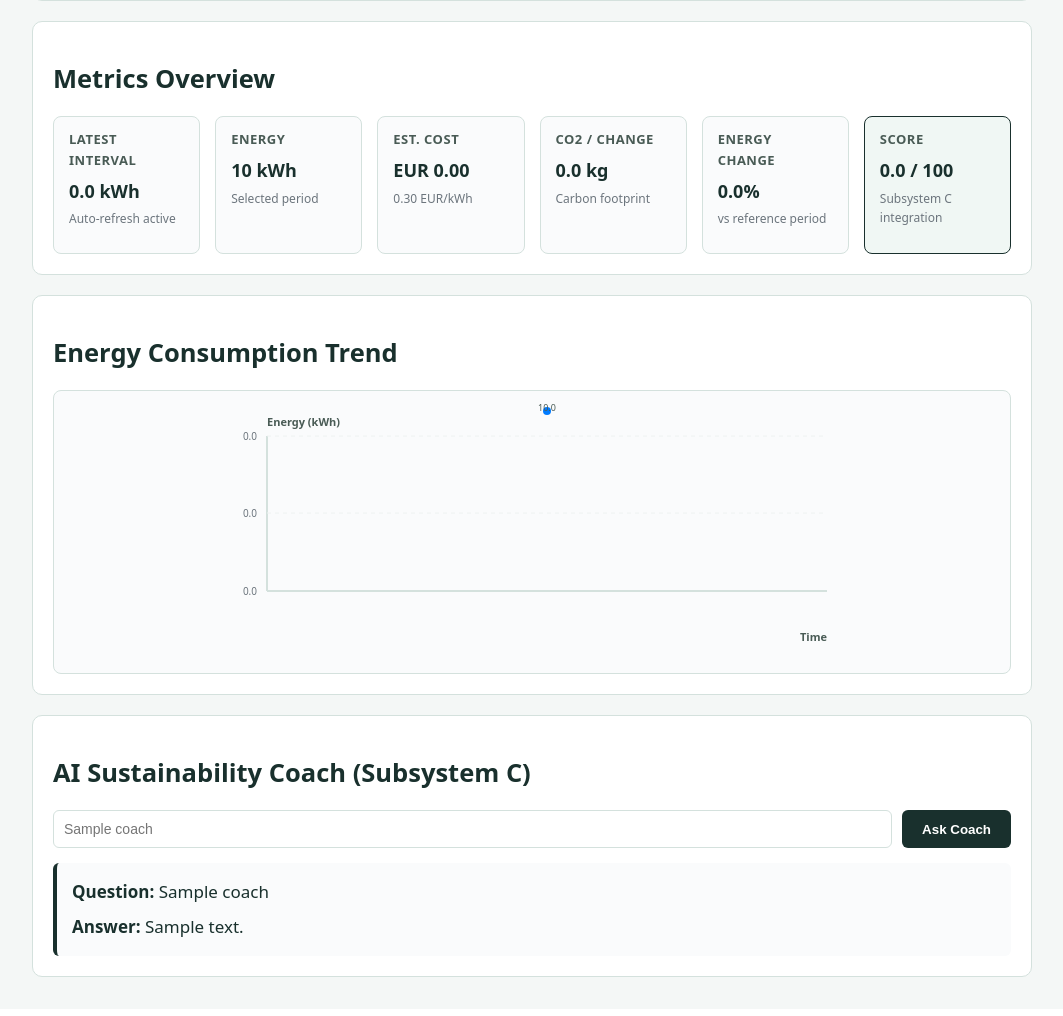
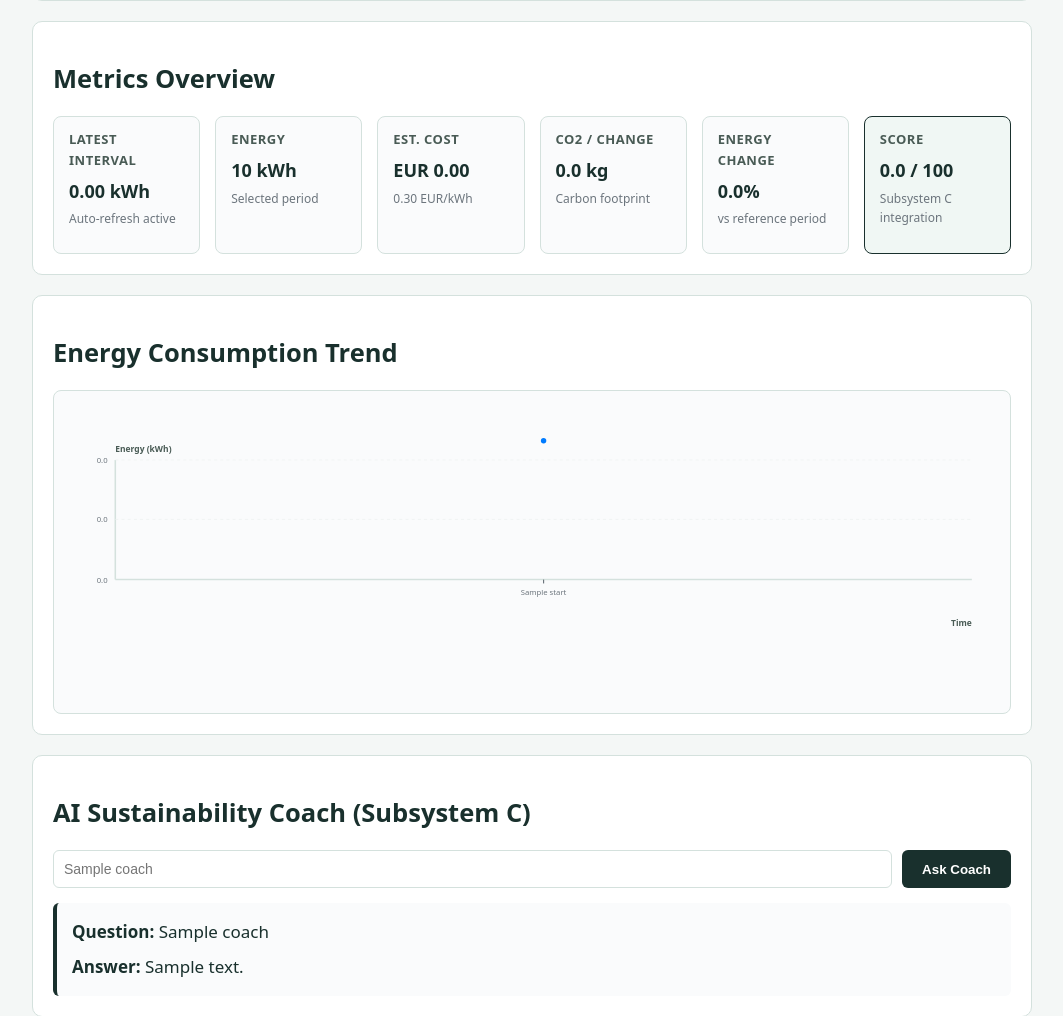
Before and after one commit to danial-rafiee/Capstone-Project, a Flask app: template smart_energy/web/templates/dashboard.html in a window 1280 px wide. Shown: the part 469-1485 px from the top of the page, without its empty margins (108-1171 px from the left). Before the commit the page ends 1446 px from the top, so only its background shows below. Run offline with Flask 3, Linux system fonts and the light colour scheme; the template is opened without the code that fills it: most values are stand-ins (such as "Sample title", 1, 10 or a date in 2020).

Commit message:
Refactor dashboard UI, improve SVG chart width, clean time axis labels, and update metric formatting

```diff
--- a/smart_energy/web/templates/dashboard.html
+++ b/smart_energy/web/templates/dashboard.html
@@ -44,8 +44,8 @@
       margin-top: 4px;
     }
 
-    /* SVG line chart styling */
-    .chart-container { background: #fafbfc; border: 1px solid #d4e1dd; border-radius: 8px; padding: 20px 15px 15px 15px; margin-top: 15px; }
+    /* SVG line chart styling with horizontal scroll support */
+    .chart-container { background: #fafbfc; border: 1px solid #d4e1dd; border-radius: 8px; padding: 20px 15px 35px 15px; margin-top: 15px; overflow-x: auto; }
   </style>
 </head>
 <body>
@@ -74,10 +74,10 @@
   <section>
     <h2>Metrics Overview</h2>
     <div class="cards-grid">
-      <!-- Card 1: Latest interval -->
+      <!-- Card 1: Latest interval (updated to 2 decimal places) -->
       <div class="metric-card">
         <h3>Latest interval</h3>
-        <p class="value">{{ '%.1f'|format(latest_interval_kwh) }} kWh</p>
+        <p class="value">{{ '%.2f'|format(latest_interval_kwh) }} kWh</p>
         <p class="subtext">Auto-refresh active</p>
       </div>
 
@@ -126,53 +126,60 @@
     </div>
   </section>
 
-  <!-- SVG Line Chart section -->
+  <!-- SVG Line Chart section with sparse clean date labels -->
   <section>
     <h2>Energy Consumption Trend</h2>
     {% if energy_series %}
       <div class="chart-container">
-        <svg viewBox="0 0 650 240" width="100%" height="240" style="overflow: visible;">
+        <svg viewBox="0 0 1200 260" width="100%" height="260" style="overflow: visible; min-width: 900px;">
           <text x="60" y="15" font-size="11" font-weight="bold" fill="#495b55">Energy (kWh)</text>
-          <text x="620" y="230" font-size="11" font-weight="bold" text-anchor="end" fill="#495b55">Time</text>
+          <text x="1170" y="240" font-size="11" font-weight="bold" text-anchor="end" fill="#495b55">Time</text>
 
           <line x1="60" y1="25" x2="60" y2="180" stroke="#d4e1dd" stroke-width="2" />
-          <line x1="60" y1="180" x2="620" y2="180" stroke="#d4e1dd" stroke-width="2" />
+          <line x1="60" y1="180" x2="1170" y2="180" stroke="#d4e1dd" stroke-width="2" />
 
-          <line x1="60" y1="25" x2="620" y2="25" stroke="#eef2f1" stroke-dasharray="4" />
-          <line x1="60" y1="102" x2="620" y2="102" stroke="#eef2f1" stroke-dasharray="4" />
+          <line x1="60" y1="25" x2="1170" y2="25" stroke="#eef2f1" stroke-dasharray="4" />
+          <line x1="60" y1="102" x2="1170" y2="102" stroke="#eef2f1" stroke-dasharray="4" />
 
           <text x="50" y="29" font-size="10" text-anchor="end" fill="#6c757d">{{ '%.1f'|format(max_energy) }}</text>
           <text x="50" y="106" font-size="10" text-anchor="end" fill="#6c757d">{{ '%.1f'|format(max_energy / 2) }}</text>
           <text x="50" y="184" font-size="10" text-anchor="end" fill="#6c757d">0.0</text>
-
-          <text x="60" y="200" font-size="10" text-anchor="start" fill="#6c757d">{{ time_range.start }}</text>
-          <text x="620" y="200" font-size="10" text-anchor="end" fill="#6c757d">{{ time_range.end }}</text>
 
           {% set count = energy_series | length %}
           {% set points_list = [] %}
           {% for pt in energy_series %}
             {% set val = pt.energy_kwh | float %}
             {% if count > 1 %}
-              {% set x = 60 + (loop.index0 / (count - 1)) * 560 %}
+              {% set x = 60 + (loop.index0 / (count - 1)) * 1110 %}
             {% else %}
-              {% set x = 340 %}
+              {% set x = 615 %}
             {% endif %}
             {% set y = 180 - (val / max_energy) * 155 %}
             {% if points_list.append(x ~ ',' ~ y) %}{% endif %}
+
+            {% if loop.first or loop.last or loop.index0 == (count * 0.25)|int or loop.index0 == (count * 0.50)|int or loop.index0 == (count * 0.75)|int %}
+              <text x="{{ x }}" y="200" font-size="10" fill="#6c757d" text-anchor="middle">
+                {{ pt.start | replace('T', ' ') | truncate(16, True, '') }}
+              </text>
+              <line x1="{{ x }}" y1="180" x2="{{ x }}" y2="185" stroke="#6c757d" stroke-width="1.5" />
+            {% endif %}
           {% endfor %}
 
-          <polyline fill="none" stroke="#007bff" stroke-width="2.5" points="{{ points_list | join(' ') }}" />
+          <!-- Main trend polyline -->
+          <polyline fill="none" stroke="#007bff" stroke-width="2" points="{{ points_list | join(' ') }}" />
 
+          <!-- Data points with clean datetime tooltips -->
           {% for pt in energy_series %}
             {% set val = pt.energy_kwh | float %}
             {% if count > 1 %}
-              {% set x = 60 + (loop.index0 / (count - 1)) * 560 %}
+              {% set x = 60 + (loop.index0 / (count - 1)) * 1110 %}
             {% else %}
-              {% set x = 340 %}
+              {% set x = 615 %}
             {% endif %}
             {% set y = 180 - (val / max_energy) * 155 %}
-            <circle cx="{{ x }}" cy="{{ y }}" r="4" fill="#007bff" />
-            <text x="{{ x }}" y="{{ y - 8 }}" font-size="9" text-anchor="middle" fill="#495b55">{{ '%.1f'|format(val) }}</text>
+            <circle cx="{{ x }}" cy="{{ y }}" r="3.5" fill="#007bff">
+              <title>{{ pt.start | replace('T', ' ') | truncate(16, True, '') }}: {{ '%.2f'|format(val) }} kWh</title>
+            </circle>
           {% endfor %}
         </svg>
       </div>
```
